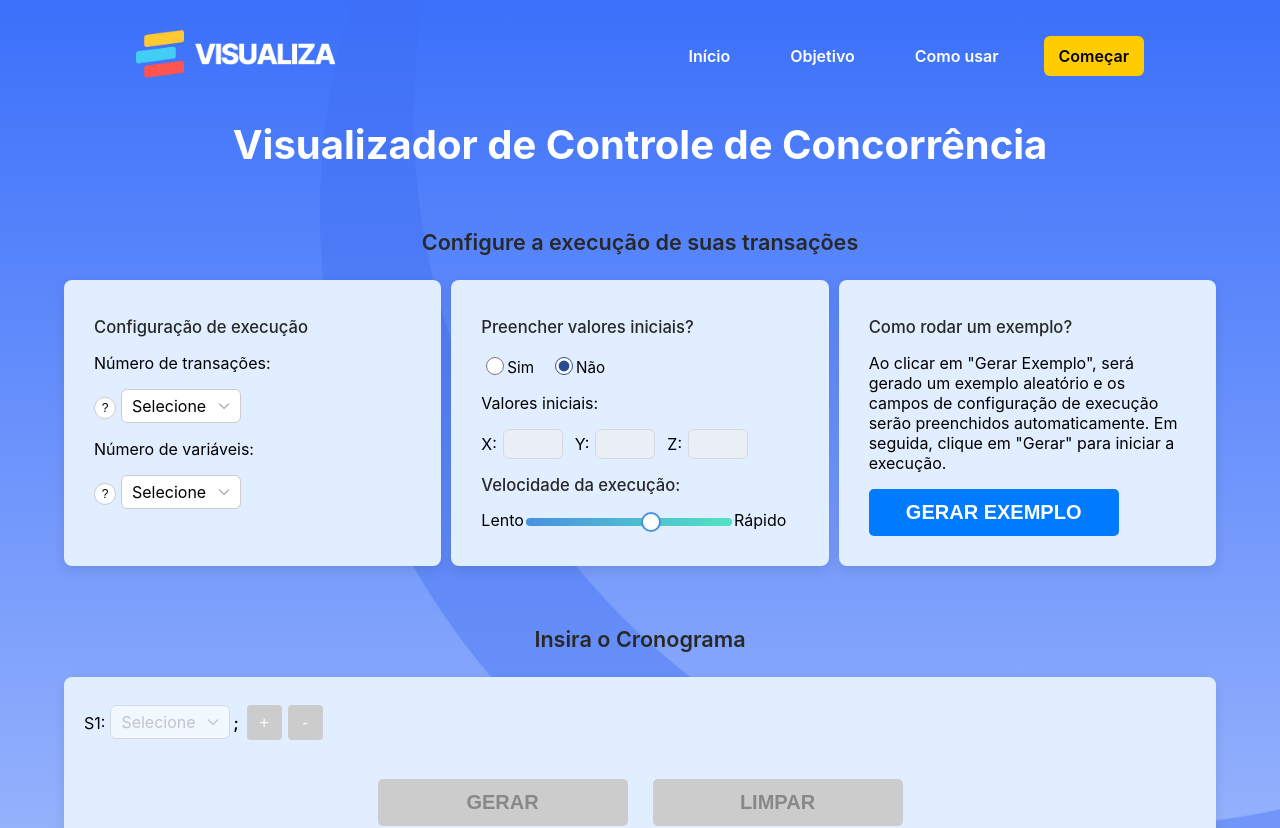
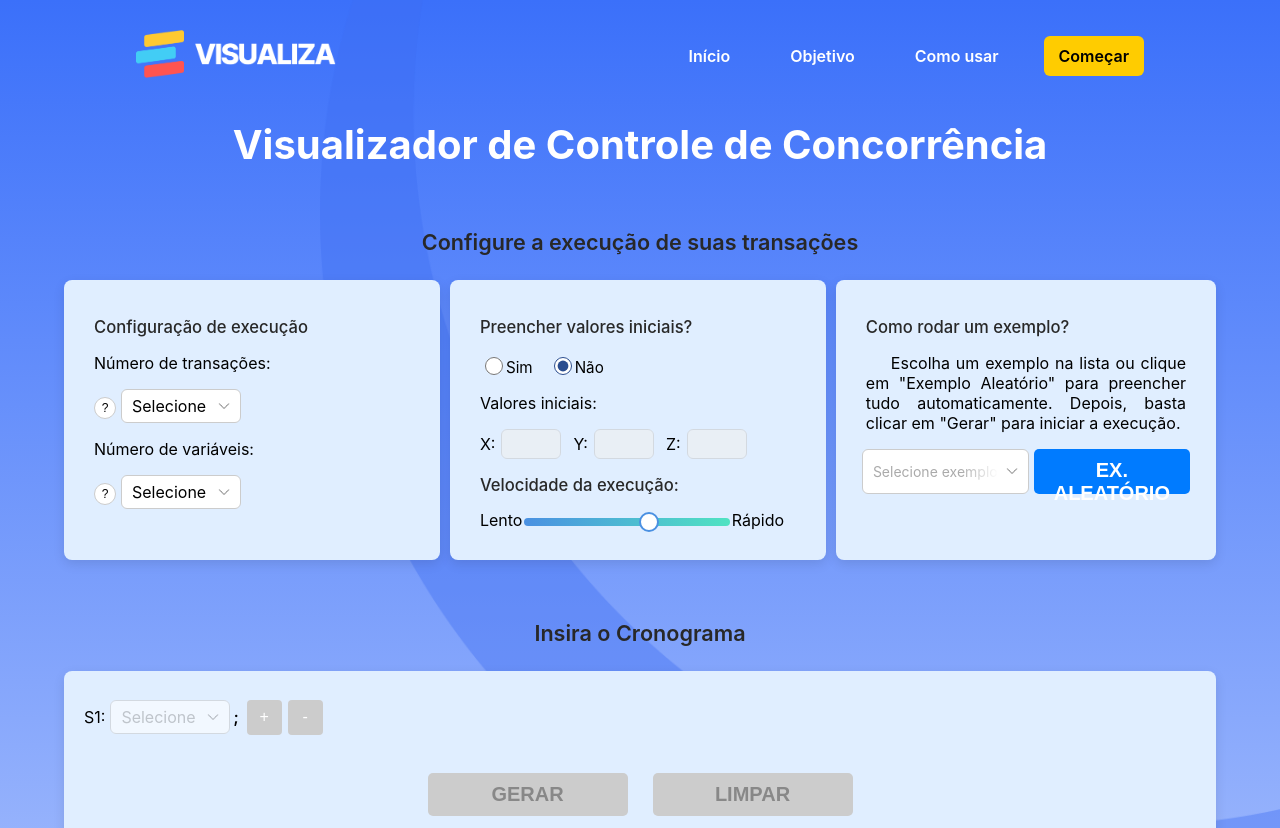
Before and after one commit to Kadu-Santos/controle-concorrencia-app, a React (Create React App) app: page /RunPage in a window 1280 px wide. Shown: the top 828 px of the page. Built offline with nearby package versions, Linux system fonts and the light colour scheme.

Commit message:
Criação do componente para selecionar exemplos

```diff
--- /dev/null
+++ b/src/components/ExampleDropdown/ExampleDropdown.css
@@ -0,0 +1,92 @@
+.example-dropdown {
+  position: relative;
+  display: inline-block;
+  width: 250px;
+  font-size: 12px;
+}
+
+/* Caixa principal */
+.example-dropdown__display {
+  background-color: #fff;
+  border: 1px solid #ccc;
+  padding: 6px 10px;
+  border-radius: 6px;
+  cursor: pointer;
+  display: flex;
+  justify-content: space-between;
+  align-items: center;
+  height: 45px;
+}
+.example-dropdown__display:hover {
+  border-color: #888;
+}
+
+.example-dropdown__display--disabled {
+  cursor: not-allowed;
+  opacity: 0.6;
+}
+
+/* Menu */
+.example-dropdown__menu {
+  position: absolute;
+  margin-top: 4px;
+  top: 100%;
+  left: 0;
+  background: #fff;
+  border: 1px solid #ccc;
+  border-radius: 4px;
+  box-shadow: 0 8px 16px rgba(0,0,0,0.15);
+  min-width: 160px;
+  z-index: 1000;
+  animation: fadeDropdown 0.15s ease-out;
+}
+
+/* Item */
+.example-dropdown__item {
+  padding: 6px 10px;
+  cursor: pointer;
+}
+.example-dropdown__item:hover {
+  background-color: #f6f6f6;
+  border-radius: 4px;
+}
+
+/* Seta */
+.example-dropdown__arrow {
+  width: 12px;
+  height: 12px;
+  margin-left: 8px;
+  transition: 0.2s ease;
+}
+.example-dropdown__arrow--rotated {
+  transform: rotate(-180deg);
+}
+
+/* Placeholder + texto selecionado */
+
+
+.example-dropdown__placeholder,
+.example-dropdown__text {
+  transition: color 0.25s ease;
+  white-space: nowrap;
+  overflow: hidden;
+
+  text-overflow: ellipsis;
+  -webkit-mask-image: linear-gradient(to right, black 70%, transparent 100%);
+  mask-image: linear-gradient(to right, black 70%, transparent 100%);
+}
+
+.example-dropdown__placeholder {
+  color: #aaa;
+  font-size: 14px;
+}
+
+.example-dropdown__text {
+  color: #333;
+}
+
+/* Animação */
+@keyframes fadeDropdown {
+  from { opacity: 0; transform: translateY(-10px); }
+  to   { opacity: 1; transform: translateY(0); }
+}
--- /dev/null
+++ b/src/components/ExampleDropdown/ExampleDropdown.js
@@ -0,0 +1,82 @@
+import { useState, useRef } from "react";
+import "./ExampleDropdown.css";
+import downIcon from "../../assets/icons/down.png";
+
+function ExampleDropdown({ examples, onSelect, disabled = false }) {
+  const [menuOpen, setMenuOpen] = useState(false);
+  const [selectedIndex, setSelectedIndex] = useState(null); // estado interno
+  const dropdownRef = useRef(null);
+
+  const handleClickOutside = (event) => {
+    if (dropdownRef.current && !dropdownRef.current.contains(event.target)) {
+      setMenuOpen(false);
+      document.removeEventListener("mousedown", handleClickOutside);
+    }
+  };
+
+  const toggleMenu = () => {
+    if (disabled) return;
+
+    setMenuOpen((prev) => {
+      const next = !prev;
+      if (next) {
+        document.addEventListener("mousedown", handleClickOutside);
+      } else {
+        document.removeEventListener("mousedown", handleClickOutside);
+      }
+      return next;
+    });
+  };
+
+  const handleSelect = (index) => {
+    setSelectedIndex(index);   // guarda seleção interna
+    onSelect(index);           // avisa o pai
+    setMenuOpen(false);
+    document.removeEventListener("mousedown", handleClickOutside);
+  };
+
+  return (
+    <div className="example-dropdown" ref={dropdownRef}>
+      <div
+        className={`example-dropdown__display ${
+          disabled ? "example-dropdown__display--disabled" : ""
+        }`}
+        onClick={toggleMenu}
+      >
+        <span
+          className={
+            selectedIndex == null
+              ? "example-dropdown__placeholder"
+              : "example-dropdown__text"
+          }
+        >
+          {selectedIndex == null ? "Selecione exemplo" : examples[selectedIndex]}
+        </span>
+
+        <img
+          src={downIcon}
+          alt="Toggle menu"
+          className={`example-dropdown__arrow ${
+            menuOpen ? "example-dropdown__arrow--rotated" : ""
+          }`}
+        />
+      </div>
+
+      {menuOpen && (
+        <div className="example-dropdown__menu">
+          {examples.map((ex, idx) => (
+            <div
+              key={idx}
+              className="example-dropdown__item"
+              onClick={() => handleSelect(idx)}
+            >
+              {ex}
+            </div>
+          ))}
+        </div>
+      )}
+    </div>
+  );
+}
+
+export default ExampleDropdown;
--- a/src/components/button/ButtonC.css
+++ b/src/components/button/ButtonC.css
@@ -6,10 +6,6 @@
   cursor: pointer;
   transition: background-color 0.3s ease;
 
-  height: 47px;
-  width: 250px;
-
-  font-size: 20px;
   font-weight: bold;
 
   transition: transform 0.35s ease-in-out, box-shadow 0.35s ease-in-out;
--- a/src/data/exemples.js
+++ b/src/data/exemples.js
@@ -1,7 +1,7 @@
 
 export const exemplos = [
-  //Exemplo 1: DeadLock
   {
+    nome: "Deadlock simples (T1 e T2 em ciclo)",
     numTransacoes: 2,
     numVariaveis: 2,
     valoresVariaveis: [],
@@ -22,6 +22,7 @@ export const exemplos = [
   },
 
   {
+    nome: "Deadlock com três transações",
     numTransacoes: 3,
     numVariaveis: 2,
     valoresVariaveis: [],
@@ -47,6 +48,7 @@ export const exemplos = [
   },
 
   {
+    nome: "Deadlock com RL e WL",
     numTransacoes: 2,
     numVariaveis: 2,
     valoresVariaveis: [],
@@ -65,8 +67,9 @@ export const exemplos = [
     expressoes: {},
     erro: null
   },
-  // Exemplo 1: Sem erros
+
   {
+    nome: "Execução sem erros (2 transações)",
     numTransacoes: 2,
     numVariaveis: 2,
     valoresVariaveis: ["10", "20"],
@@ -83,6 +86,7 @@ export const exemplos = [
   },
 
   {
+    nome: "Execução com 3 transações e expressões",
     numTransacoes: 3,
     numVariaveis: 2,
     valoresVariaveis: ["30", "40"],
@@ -102,6 +106,7 @@ export const exemplos = [
   },
 
   {
+    nome: "Escrita em Y e leitura em X",
     numTransacoes: 2,
     numVariaveis: 2,
     valoresVariaveis: ["5", "15"],
@@ -117,8 +122,8 @@ export const exemplos = [
     erro: null
   },
 
-
   {
+    nome: "Escrita em X e Y com valores iniciais",
     numTransacoes: 2,
     numVariaveis: 2,
     valoresVariaveis: ["100", "200"],
@@ -136,6 +141,7 @@ export const exemplos = [
   },
 
   {
+    nome: "Três transações com múltiplas operações",
     numTransacoes: 3,
     numVariaveis: 2,
     valoresVariaveis: ["7", "14"],
@@ -153,8 +159,8 @@ export const exemplos = [
     erro: null
   },
 
-  // Exemplo A: espera simples (T2 aguarda X de T1)
   {
+    nome: "Espera simples (T2 aguarda X de T1)",
     numTransacoes: 2,
     numVariaveis: 1,
     valoresVariaveis: ["50"],
@@ -169,8 +175,8 @@ export const exemplos = [
     erro: null
   },
 
-  // Exemplo B: múltiplos leitores (T2 e T3 lêem X após T1 liberar)
   {
+    nome: "Múltiplos leitores após liberação",
     numTransacoes: 3,
     numVariaveis: 1,
     valoresVariaveis: ["100"],
@@ -186,8 +192,8 @@ export const exemplos = [
     erro: null
   },
 
-  // Exemplo C: upgrade de RL para WL (T1 faz upgrade)
   {
+    nome: "Upgrade de RL para WL",
     numTransacoes: 2,
     numVariaveis: 2,
     valoresVariaveis: ["8", "20"],
@@ -203,8 +209,9 @@ export const exemplos = [
     erro: null
   },
 
-  // Exemplo D: conflito em Y com WL bloqueando múltiplas transações
+
   {
+    nome: "Conflito em Y com WL bloqueando múltiplas transações",
     numTransacoes: 4,
     numVariaveis: 1,
     valoresVariaveis: ["60"],
@@ -221,8 +228,9 @@ export const exemplos = [
     erro: null
   },
 
-  // Exemplo E: operação sem lock explícito (forma curta) e espera por X
+
   {
+    nome: "Operação sem lock explícito (forma curta) e espera por X",
     numTransacoes: 3,
     numVariaveis: 2,
     valoresVariaveis: ["12", "18"],
@@ -239,8 +247,8 @@ export const exemplos = [
     erro: null
   },
 
-  // Exemplo F: várias esperas encadeadas (fila em X)
   {
+    nome: "Várias esperas encadeadas (fila em X)",
     numTransacoes: 4,
     numVariaveis: 1,
     valoresVariaveis: ["5"],
@@ -259,8 +267,8 @@ export const exemplos = [
     erro: null
   },
 
-  // Exemplo G: commit que libera múltiplos RLs e concede em lote
   {
+    nome: "Commit que libera múltiplos RLs e concede em lote",
     numTransacoes: 3,
     numVariaveis: 1,
     valoresVariaveis: ["3"],
@@ -277,15 +285,14 @@ export const exemplos = [
     erro: null
   },
 
-
-  // Exemplo J: caso com mistura de R e W sem bloqueios explícitos (testa normalização)
   {
+    nome: "Caso com mistura de R e W sem bloqueios explícitos (testa normalização)",
     numTransacoes: 2,
     numVariaveis: 2,
     valoresVariaveis: null,
     operacoes: [
       "T1:R:X", "T1:X",
-      "T2:X", // forma curta que deverá ser normalizada para W
+      "T2:X",
       "T1:U:X", "T1:Commit",
       "T2:W:X", "T2:U:X", "T2:Commit"
     ],
--- a/src/hooks/useRunPageState.js
+++ b/src/hooks/useRunPageState.js
@@ -104,9 +104,15 @@ export function useRunPageState() {
     };
 
 
-    // EXEMPLO ALEATÓRIO
-    const executarExemploAleatorio = () => {
-        const e = exemplos[Math.floor(Math.random() * exemplos.length)];
+    // GERAR EXEMPLO
+    const executarExemplo = (index = null) => {
+        const chosenIndex =
+            index !== null && index >= 0 && index < exemplos.length
+                ? index
+                : Math.floor(Math.random() * exemplos.length);
+
+        const e = exemplos[chosenIndex];
+
         setNumTransacoes(e.numTransacoes);
         setNumVariaveis(e.numVariaveis);
         setValoresVariaveis(e.valoresVariaveis || []);
@@ -114,6 +120,11 @@ export function useRunPageState() {
         setExpressoes(e.expressoes || {});
         setValor(!!e.valoresVariaveis?.length);
     };
+
+    // NOMES DOS EXEMPLOS
+    const getNamesExemples = () => exemplos.map(ex => ex.nome);
+
+
 
 
     // LIMPAR
@@ -167,9 +178,10 @@ export function useRunPageState() {
         handleOperacaoChange,
         adicionarOperacao,
         removerOperacao,
-        executarExemploAleatorio,
+        executarExemplo,
         limparTudo,
         getStatus,
+        getNamesExemples,
         setOperacoes,
         setExpressoes,
         dropAtivo
--- a/src/screens/RunPage/RunPage.css
+++ b/src/screens/RunPage/RunPage.css
@@ -171,3 +171,15 @@
   display: flex;
   align-items: center;
 }
+
+.istructionText{
+  text-indent: 25px;
+  text-align: justify;
+}
+
+.selectExemple {
+  display: flex;
+  gap: 5px;
+  justify-content: center;
+  align-items: center;
+}
--- a/src/screens/RunPage/RunPage.js
+++ b/src/screens/RunPage/RunPage.js
@@ -13,6 +13,7 @@ import { format } from '../../utils/Valid';
 import ResultTable from '../../components/ResultTable/ResultTable';
 import SpeedControl from '../../components/SpeedControl/SpeedControl';
 import ScheduleEditor from '../../components/ScheduleEditor/ScheduleEditor';
+import ExampleDropdown from '../../components/ExampleDropdown/ExampleDropdown';
 
 import { useRunPageState } from '../../hooks/useRunPageState';
 
@@ -31,14 +32,15 @@ function RunPage() {
         mensagensEspera,
 
         setNumVariaveis, setNumTransacoes, setValoresVariaveis,
-        setValor, setOperacoesExecucao,setOperacoes,
+        setValor, setOperacoesExecucao, setOperacoes,
         setExpressoes,
 
         onSpeedChange,
-        executarExemploAleatorio,
+        executarExemplo,
         limparTudo,
         getStatus,
-        dropAtivo
+        dropAtivo,
+        getNamesExemples
     } = useRunPageState();
 
     return (
@@ -106,19 +108,29 @@ function RunPage() {
 
                     <div className="dividerBox">
                         <p className='titleDivider'>Como rodar um exemplo?</p>
-                        <p>Ao clicar em "Gerar Exemplo", será gerado um exemplo aleatório e
-                            os campos de configuração de execução serão preenchidos automaticamente.
-                            Em seguida, clique em "Gerar" para iniciar a execução.</p>
+                        <p className='istructionText'>Escolha um exemplo na lista ou clique em "Exemplo Aleatório"
+                            para preencher tudo automaticamente. Depois, basta clicar em
+                            "Gerar" para iniciar a execução.</p>
 
-                        <ButtonC
-                            texto="GERAR EXEMPLO"
-                            corFundo="#007bff"
-                            corTexto="#fff"
-                            onClick={executarExemploAleatorio}
-                            ativo={!executando}
-                        />
+                        <div className='selectExemple'>
+                            <ExampleDropdown
+                                examples={getNamesExemples()}
+                                onSelect={(index) => { executarExemplo(index) }}
+                                disabled={executando}
+                            />
+
+                            <ButtonC
+                                texto="EX. ALEATÓRIO"
+                                corFundo="#007bff"
+                                corTexto="#fff"
+                                onClick={executarExemplo}
+                                ativo={!executando}
+                                fontSize='20px'
+                                width='220px'
+                                height='45px'
+                            />
+                        </div>
                     </div>
-
                 </div>
 
 
```
Also changed, not shown: src/components/button/ButtonC.js (+5 -2 lines).
